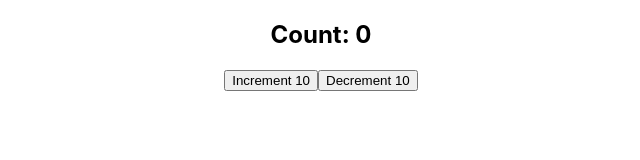
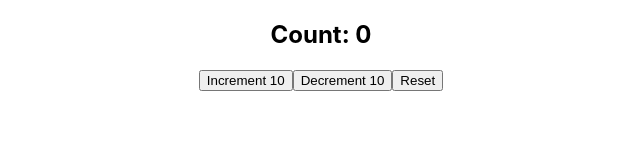
Before and after one commit to shivprajapat/React-TypeScript-Tutorials, a React (Create React App) app: page / in a window 1280 px wide. Shown: the top 160 px of the page, without its empty margins (319-959 px from the left). Built offline with nearby package versions, Linux system fonts and the light colour scheme.

Commit message:
React TypeScript useReducer Strict Action Types Added

```diff
--- a/src/components/state/Counter.tsx
+++ b/src/components/state/Counter.tsx
@@ -3,10 +3,14 @@
 type CounterState = {
     count: number
 }
-type CounterAction = {
-    type: string,
+type UpdateAction = {
+    type: 'increment' | 'decrement',
     payload: number
 }
+type ResetAction = {
+    type: 'reset',
+}
+type CounterAction = UpdateAction | ResetAction;
 const initialState = { count: 0 }
 
 function reducer(state: CounterState, action: CounterAction) {
@@ -15,6 +19,8 @@
             return { count: state.count + action.payload }
         case 'decrement':
             return { count: state.count - action.payload }
+        case 'reset':
+            return initialState
         default:
             return state;
     }
@@ -27,6 +33,7 @@
             <h2>Count: <b>{state.count}</b></h2>
             <button onClick={() => dispatch({ type: "increment", payload: 10 })}>Increment 10</button>
             <button onClick={() => dispatch({ type: "decrement", payload: 10 })}>Decrement 10</button>
+            <button onClick={() => dispatch({ type: "reset" })}>Reset</button>
         </div>
     )
 }
```
